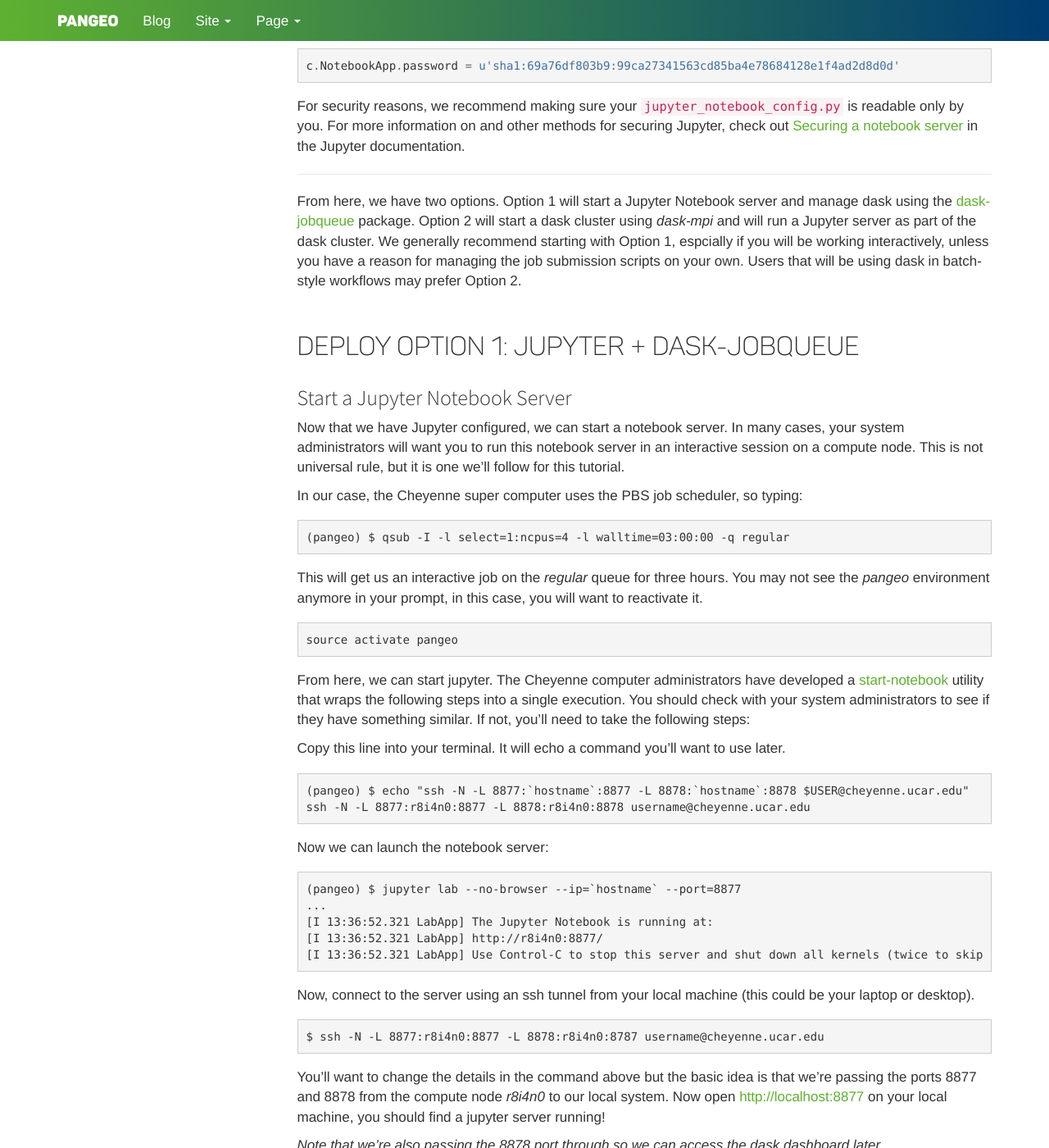
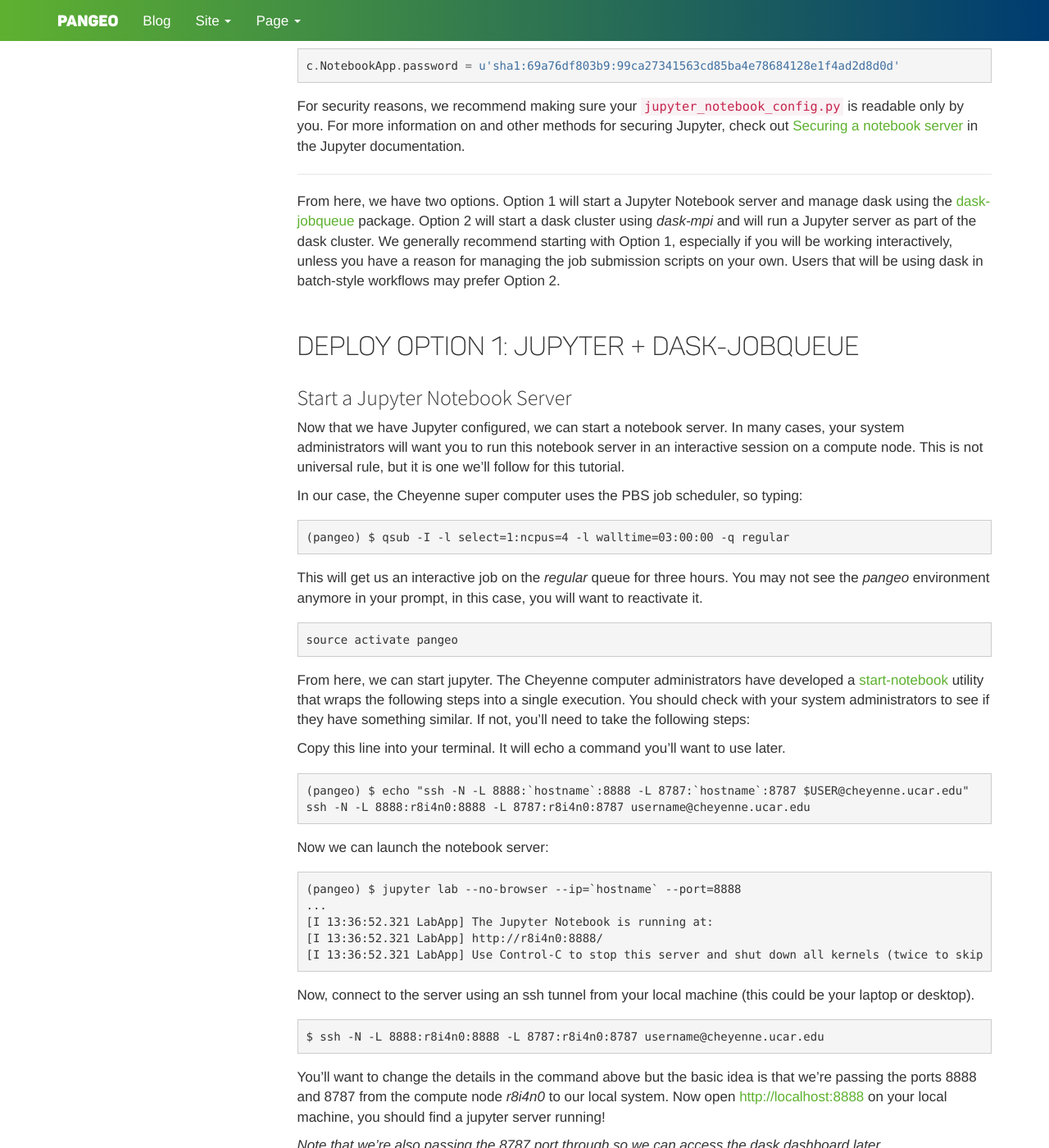
Before and after one commit to pangeo-data/pangeo, a Sphinx documentation site: the page built from docs/setup_guides/hpc.rst, in a window 1280 px wide and 1400 px high, scrolled down 1939 px. Shown: the whole window at 82% size. Built offline with Sphinx 7.4.7, drawn with Linux system fonts in a browser that asks for light colours; nearby versions of some CDN libraries; library files that are not in the unit come from our copies; pages that are not in the unit, such as notebooks, are missing from menus; the version number could not be read and is left out; some of the changed text lies outside the part shown.

Commit message:
Fix typo in HPC setup (#326)
* Fix typo in HPC setup

* Fix port

* Fixed it the wrong way around in the previous commit

* use default ports for examples

```diff
--- a/docs/setup_guides/hpc.rst
+++ b/docs/setup_guides/hpc.rst
@@ -122,7 +122,7 @@ in the Jupyter documentation.
 From here, we have two options. Option 1 will start a Jupyter Notebook server
 and manage dask using the `dask-jobqueue`_ package. Option 2 will start a dask
 cluster using `dask-mpi` and will run a Jupyter server as part of the dask cluster.
-We generally recommend starting with Option 1, espcially if you will be working
+We generally recommend starting with Option 1, especially if you will be working
 interactively, unless you have a reason for managing the job submission scripts
 on your own. Users that will be using dask in batch-style workflows may prefer
 Option 2.
@@ -163,17 +163,17 @@ later.
 
 ::
 
-    (pangeo) $ echo "ssh -N -L 8877:`hostname`:8877 -L 8878:`hostname`:8878 $USER@cheyenne.ucar.edu"
-    ssh -N -L 8877:r8i4n0:8877 -L 8878:r8i4n0:8878 username@cheyenne.ucar.edu
+    (pangeo) $ echo "ssh -N -L 8888:`hostname`:8888 -L 8787:`hostname`:8787 $USER@cheyenne.ucar.edu"
+    ssh -N -L 8888:r8i4n0:8888 -L 8787:r8i4n0:8787 username@cheyenne.ucar.edu
 
 Now we can launch the notebook server:
 
 ::
 
-    (pangeo) $ jupyter lab --no-browser --ip=`hostname` --port=8877
+    (pangeo) $ jupyter lab --no-browser --ip=`hostname` --port=8888
     ...
     [I 13:36:52.321 LabApp] The Jupyter Notebook is running at:
-    [I 13:36:52.321 LabApp] http://r8i4n0:8877/
+    [I 13:36:52.321 LabApp] http://r8i4n0:8888/
     [I 13:36:52.321 LabApp] Use Control-C to stop this server and shut down all kernels (twice to skip confirmation).
 
 Now, connect to the server using an ssh tunnel from your local machine
@@ -181,14 +181,14 @@ Now, connect to the server using an ssh tunnel from your local machine
 
 ::
 
-    $ ssh -N -L 8877:r8i4n0:8877 -L 8878:r8i4n0:8787 username@cheyenne.ucar.edu
+    $ ssh -N -L 8888:r8i4n0:8888 -L 8787:r8i4n0:8787 username@cheyenne.ucar.edu
 
 You'll want to change the details in the command above but the basic idea is
-that we're passing the ports 8877 and 8878 from the compute node `r8i4n0` to our
-local system. Now open http://localhost:8877 on your local machine, you should
+that we're passing the ports 8888 and 8787 from the compute node `r8i4n0` to our
+local system. Now open http://localhost:8888 on your local machine, you should
 find a jupyter server running!
 
-*Note that we're also passing the 8878 port through so we can access the dask
+*Note that we're also passing the 8787 port through so we can access the dask
 dashboard later.*
 
 
@@ -246,10 +246,10 @@ cluster. MPI is **NOT** used for communication by dask.
    .. code:: bash
 
        Run the following command from your local machine:
-       ssh -N -L 8877:r7i3n13:8877 -L 8878:r7i3n13:8787 username@cheyenne.ucar.edu
+       ssh -N -L 8888:r7i3n13:8888 -L 8787:r7i3n13:8787 username@cheyenne.ucar.edu
        Then open the following URLs:
-           Jupyter lab: http://localhost:8877
-           Dask dashboard: http://localhost:8878
+           Jupyter lab: http://localhost:8888
+           Dask dashboard: http://localhost:8787
 
    It may be ncessessary to modify the included scripts to use different PBS
    project number, conda environment, or notebook directory.
@@ -350,7 +350,7 @@ From your same session on the login node, run the following code:
 
     client.run_on_scheduler(start_jlab)
 
-    print("ssh -N -L 8787:%s:8787 -L 8888:%s:8888 cheyenne.ucar.edu" % (host, host))
+    print("ssh -N -L 8888:%s:8888  -L 8787:%s:8787 cheyenne.ucar.edu" % (host, host))
 
 This should print out a statement like the following:
 
```
